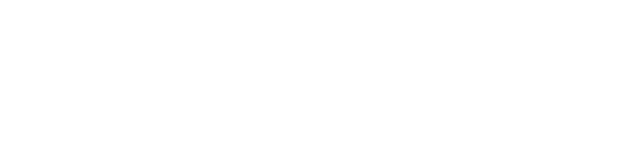
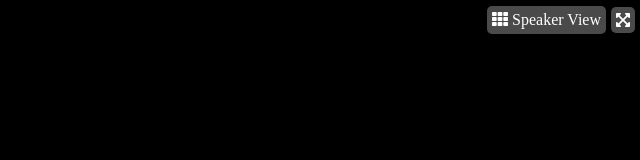
Before and after one commit to Lolpawer/html-css-zoom, a plain HTML site: page index.html in a window 1280 px wide. Shown: the whole page, without its empty margins (640-1280 px from the left). Drawn offline with Linux system fonts and the light colour scheme.

Commit message:
aggiunto speaker view

```diff
--- a/css/style.css
+++ b/css/style.css
@@ -3,3 +3,26 @@
     padding: 0;
     box-sizing: border-box;
 }
+
+.flex-container {
+    width: 100vw;
+    height: 100vh;
+    background-color: #000;
+    display: flex;
+    color:  #fff;
+}
+
+nav {
+    width: 100%;
+    display: flex;
+    justify-content: end;
+    height: 40px;
+    align-items: center;
+}
+
+nav > * {
+    background-color: #4a4a4a;
+    padding: 5px 5px;
+    border-radius: 5px;
+    margin-right: 5px;
+}
--- a/index.html
+++ b/index.html
@@ -14,6 +14,19 @@
 
 <body>
 
+    <div class="flex-container">
+
+        <nav>
+            <div class="speaker-view"><i class="fas fa-th"></i> Speaker View</div>
+            <i class="fas fa-expand-arrows-alt speaker-arrows"></i>
+        </nav>
+
+        <main></main>
+
+        <footer></footer>
+
+    </div>
+
 </body>
 
 </html>
```
